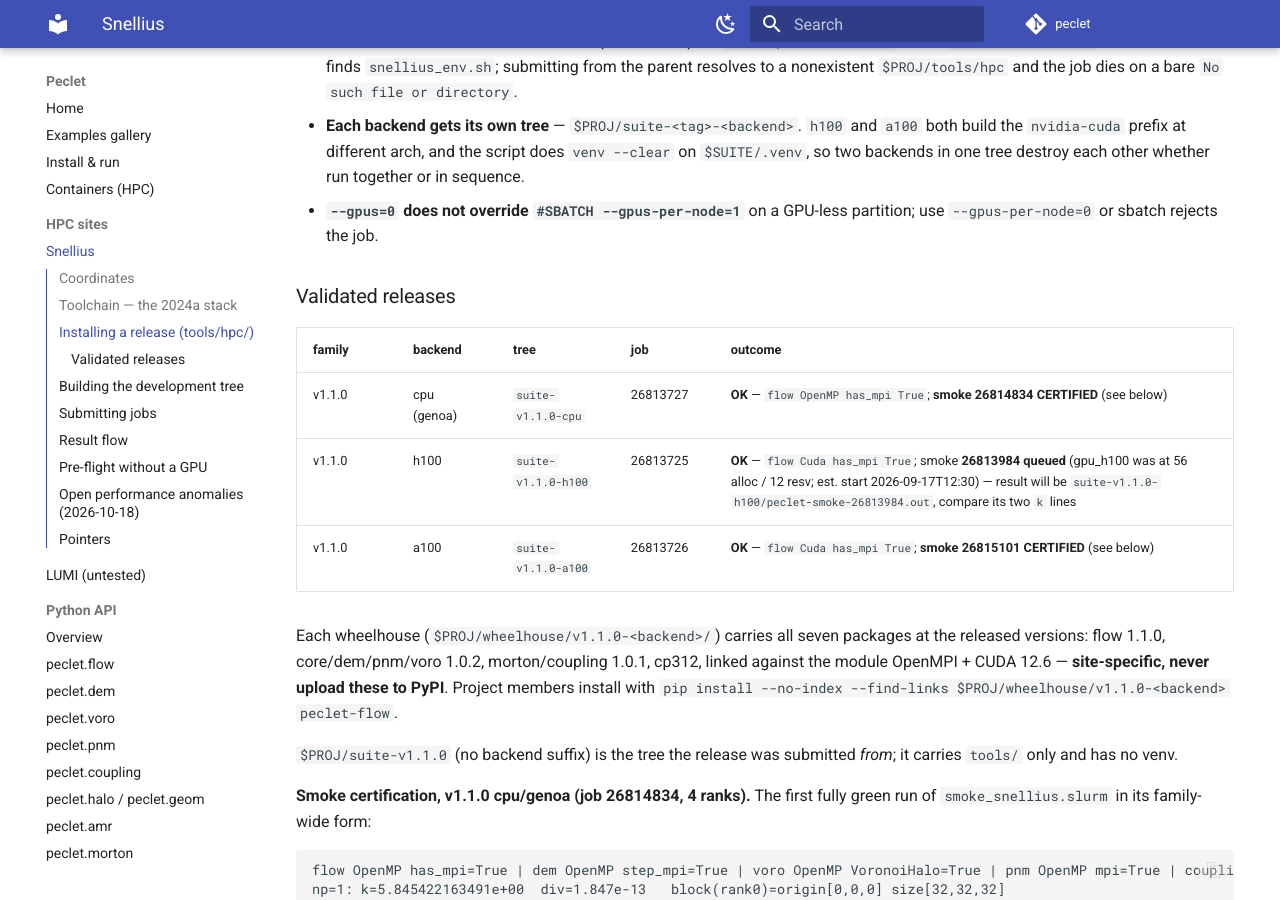
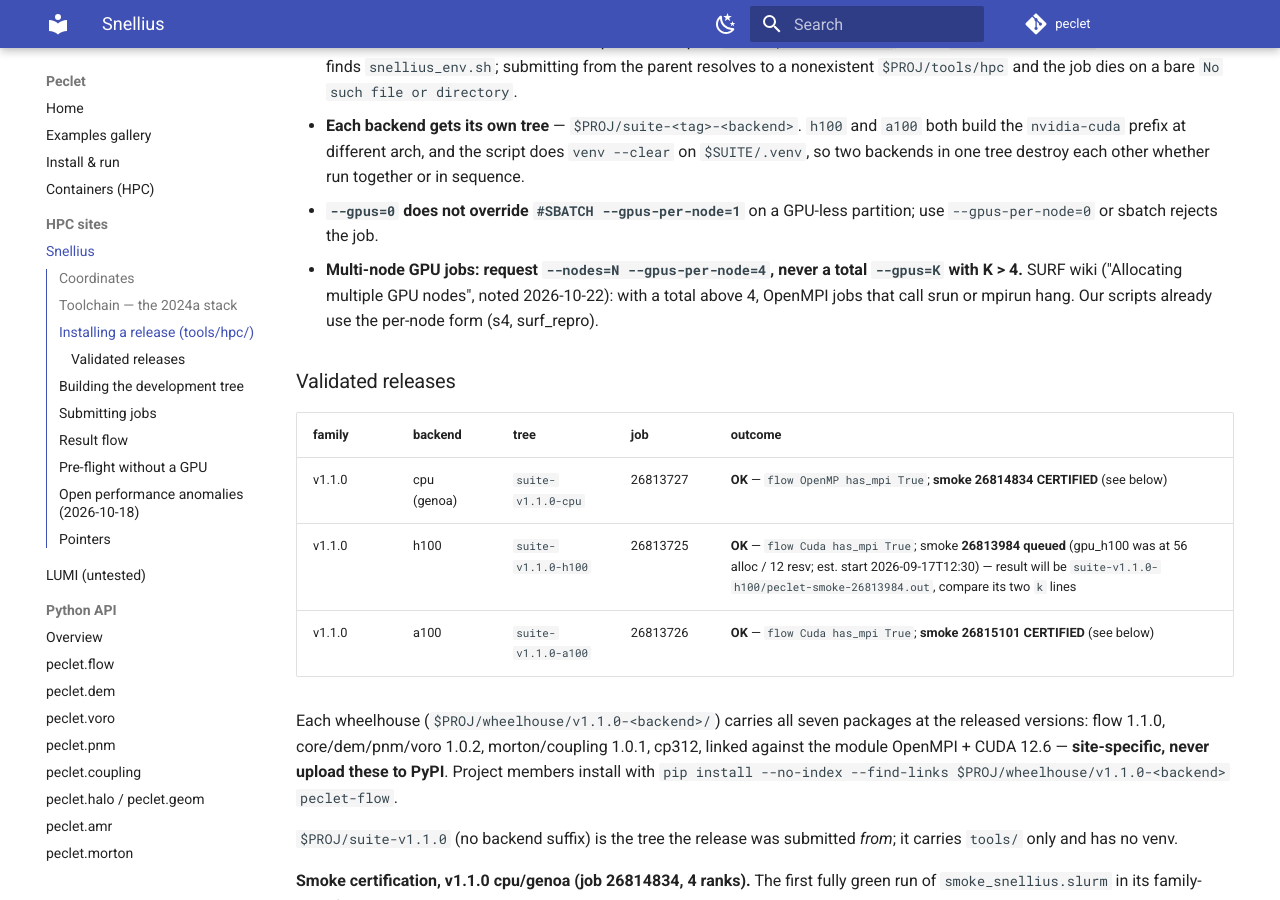
Before and after one commit to computational-chemical-engineering/peclet, an MkDocs documentation site: the page built from docs/SNELLIUS.md, in a window 1280 px wide and 900 px high, scrolled down 1614 px. Built offline with MkDocs 1.6.1 and Material for MkDocs 9.7.7, drawn with Linux system fonts in a browser that asks for light colours; comment, search, counter and statistics services are not loaded.

Commit message:
SNELLIUS.md: multi-node GPU jobs request --gpus-per-node, never --gpus > 4 (SURF wiki: OpenMPI srun/mpirun hang)
Co-Authored-By: Claude Opus 5.5 <noreply@anthropic.com>
Claude-Session: https://claude.ai/code/session_0127kjaH3FmCxkx1nzhmxWbn

```diff
--- a/docs/SNELLIUS.md
+++ b/docs/SNELLIUS.md
@@ -70,6 +70,9 @@ in the script — the recipe above is the corrected one; see [RELEASE](RELEASE.m
   so two backends in one tree destroy each other whether run together or in sequence.
 - **`--gpus=0` does not override `#SBATCH --gpus-per-node=1`** on a GPU-less partition; use
   `--gpus-per-node=0` or sbatch rejects the job.
+- **Multi-node GPU jobs: request `--nodes=N --gpus-per-node=4`, never a total `--gpus=K` with K > 4.**
+  SURF wiki ("Allocating multiple GPU nodes", noted 2026-10-22): with a total above 4, OpenMPI jobs
+  that call srun or mpirun hang. Our scripts already use the per-node form (s4, surf_repro).
 
 ### Validated releases
 
```
